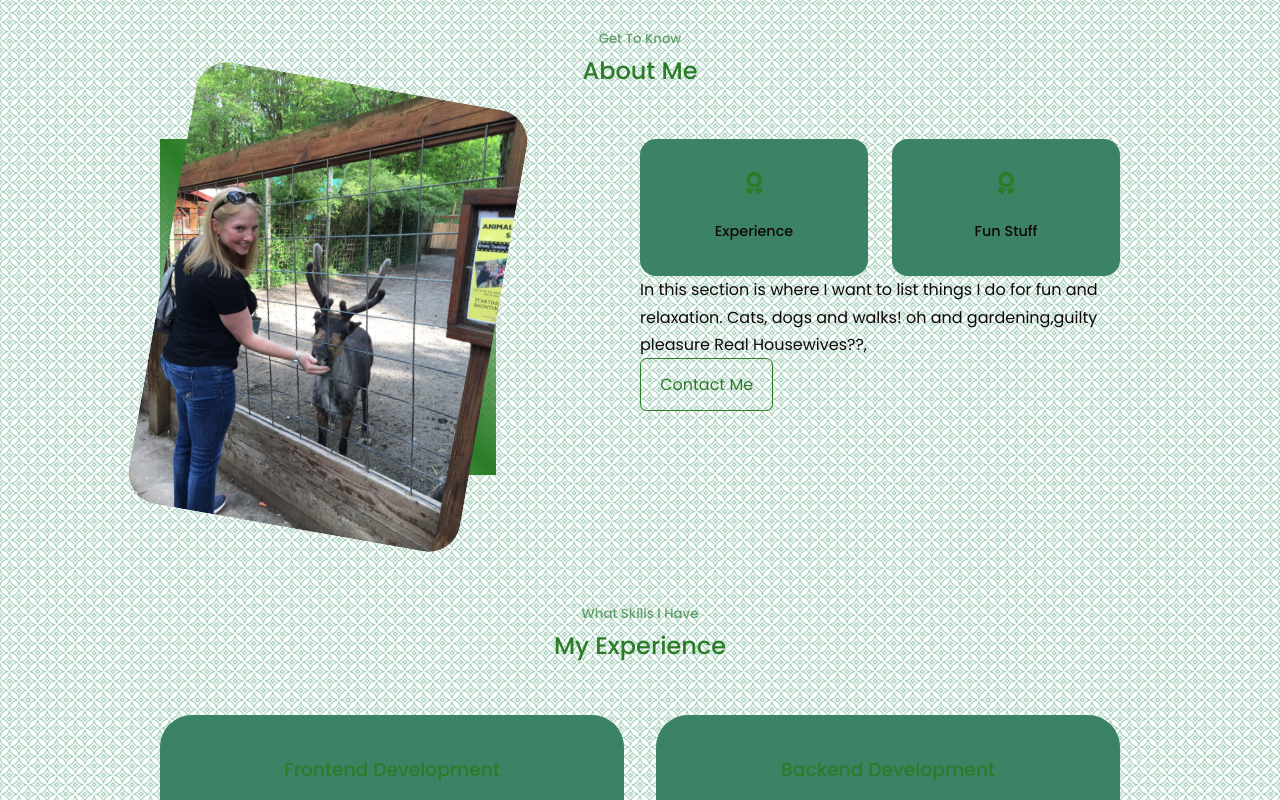
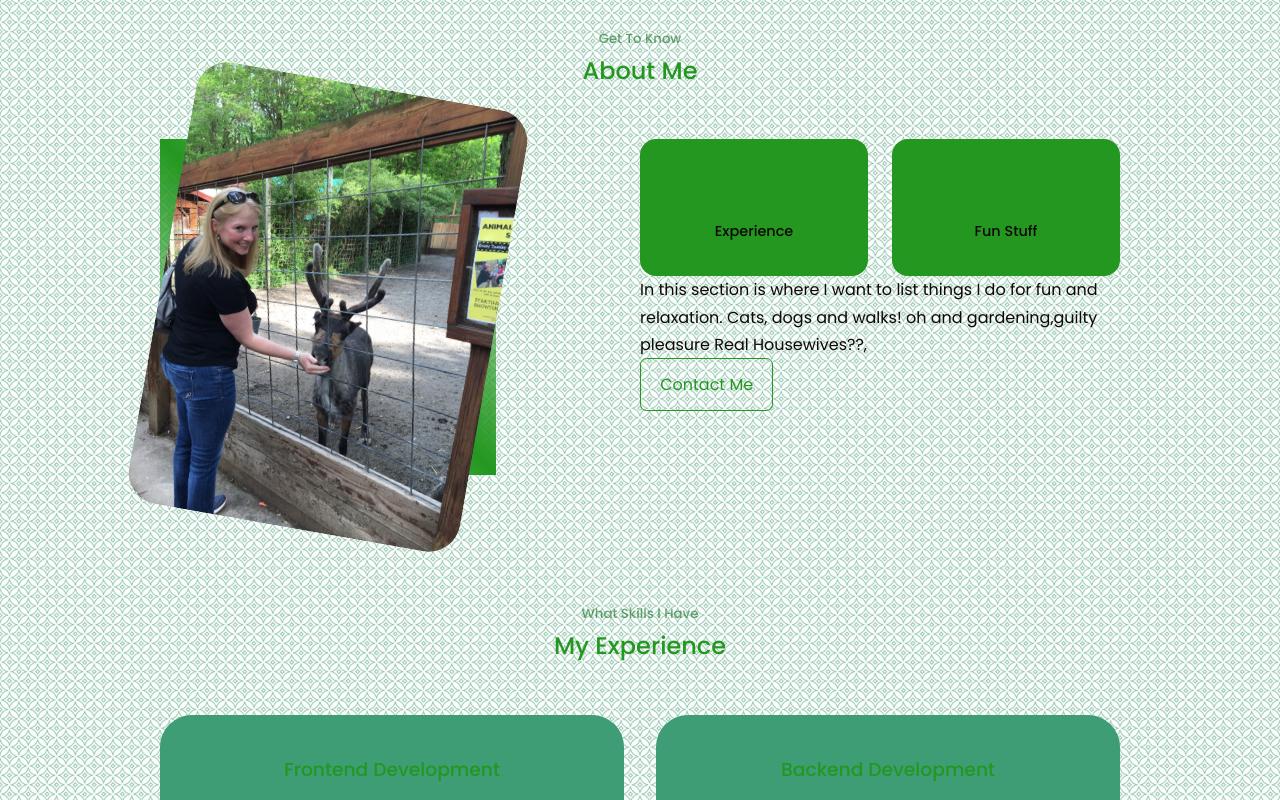
Before and after one commit to christinamcintyre1/react-portfolio-website, a React (Create React App) app: page / in a window 1280 px wide. Shown: the part 900-1700 px from the top of the page. Built offline with nearby package versions, Linux system fonts and the light colour scheme.

Commit message:
changed color variable

```diff
--- a/src/components/about/about.css
+++ b/src/components/about/about.css
@@ -31,7 +31,7 @@
 }
 
 .about__card {
-    background: var(--color-bg-variant);
+    background: var(--color-primary);
     border: 1px solid transparent;
     border-radius: 1rem;
     padding: 2rem;
--- a/src/components/contact/contact.css
+++ b/src/components/contact/contact.css
@@ -12,7 +12,7 @@
 }
 
 .contact__option {
-    background: var(--color-bg-variant);
+    background: var(--color-primary);
     padding: 1.2rem;
     border-radius: 1.2rem;
     text-align: center;
@@ -22,7 +22,7 @@
 
 .contact__option:hover {
     background: transparent;
-    border-color: var(--color-primary-variant);
+    border-color: var(--color-primary);
 }
 
 .contact__option-icon {
@@ -48,9 +48,10 @@ input, textarea {
     padding: 1.5rem;
     border-radius: 0.5rem;
     background:transparent;
-    border: 2px solid var(--color-primary-variant);
+    border: 2px solid var(--color-primary);
     resize: none;
-    color:var(--color-white)
+    color:var(--color-white);
+    font-size: 1.5rem;
 }
 
 @media screen and (max-width: 1024px) {
--- a/src/components/experience/experience.css
+++ b/src/components/experience/experience.css
@@ -22,6 +22,18 @@
         text-align: center;
         margin-bottom: 2rem;
         color: var(--color-primary)
+    }
+.experience__head {
+    background:var(--color-primary);
+    padding: 2rem;
+    border-radius: 0 0 2rem 2rem;
+    box-shadow: 0 2rem 1 rem rgba(0, 0, 0, 0.1);
+}
+
+    .experience__head h3 {
+        color: var(--color-bg);
+        font-size: 1rem;
+        text-align: center;
     }
 
 .experience__content {
--- a/src/index.css
+++ b/src/index.css
@@ -12,8 +12,8 @@
 
 :root {
     --color-bg: #033811;
-    --color-bg-variant: #3c8366;
-    --color-primary: #2a7c27;
+    --color-bg-variant: #3e9d75;
+    --color-primary: #23971f;
     --color-primary-variant: rgba(13, 198, 13, 0.4);
     --color-white: rgb(16, 8, 8);
     --color-light: rgba(16, 107, 28, 0.6);
@@ -94,7 +94,7 @@ a:hover {
 }
 
 .btn:hover {
-    background: var(--color-white);
+    background: var(--color-primary);
     color: var(--color-bg);
     border-color: transparent;
 }
```
